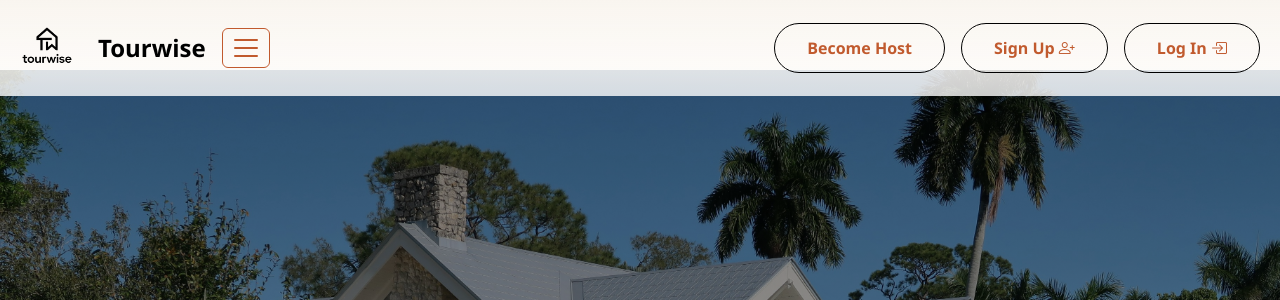
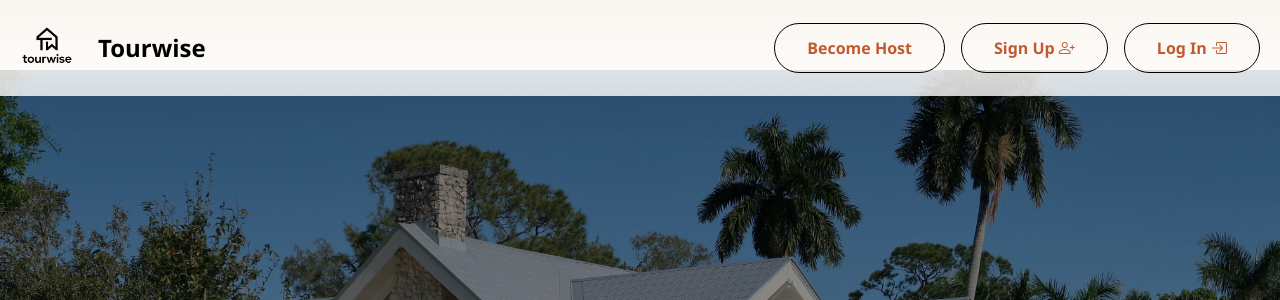
Before and after one commit to Andrew-Chinomona/tourwise, a Django app: page / in a window 1280 px wide. Shown: the top 300 px of the page. Run offline with Django 5.2, Linux system fonts and the light colour scheme; data that the repository does not hold is empty; some libraries are stand-ins or nearby versions.

Commit message:
I have removed extra menu button from desktop

```diff
--- a/templates/base.html
+++ b/templates/base.html
@@ -461,6 +461,9 @@
     @media (min-width: 769px) {
       #mobile-dropdown-menu { display: none !important; }
     }
+    @media (min-width: 769px) {
+      #mobile-dropdown-btn { display: none !important; }
+    }
   </style>
   {% block extra_head %}{% endblock %}
 </head>
@@ -487,9 +490,9 @@
         </button>
       {% endif %}
       <!-- Hide Bootstrap toggler and collapse on mobile -->
-      <button class="navbar-toggler d-none d-md-block d-lg-block" type="button" id="mobile-menu-btn" data-bs-toggle="collapse" data-bs-target="#navbarNav" aria-controls="navbarNav" aria-expanded="false" aria-label="Toggle navigation">
-        <span class="navbar-toggler-icon"></span>
-      </button>
+{#      <button class="navbar-toggler d-none d-md-block d-lg-block" type="button" id="mobile-menu-btn" data-bs-toggle="collapse" data-bs-target="#navbarNav" aria-controls="navbarNav" aria-expanded="false" aria-label="Toggle navigation">#}
+{#        <span class="navbar-toggler-icon"></span>#}
+{#      </button>#}
       <div class="collapse navbar-collapse d-none d-md-block d-lg-block" id="navbarNav">
         <ul class="navbar-nav ms-auto align-items-center">
           {% if not user.is_authenticated or user.user_type != 'host' %}
```
